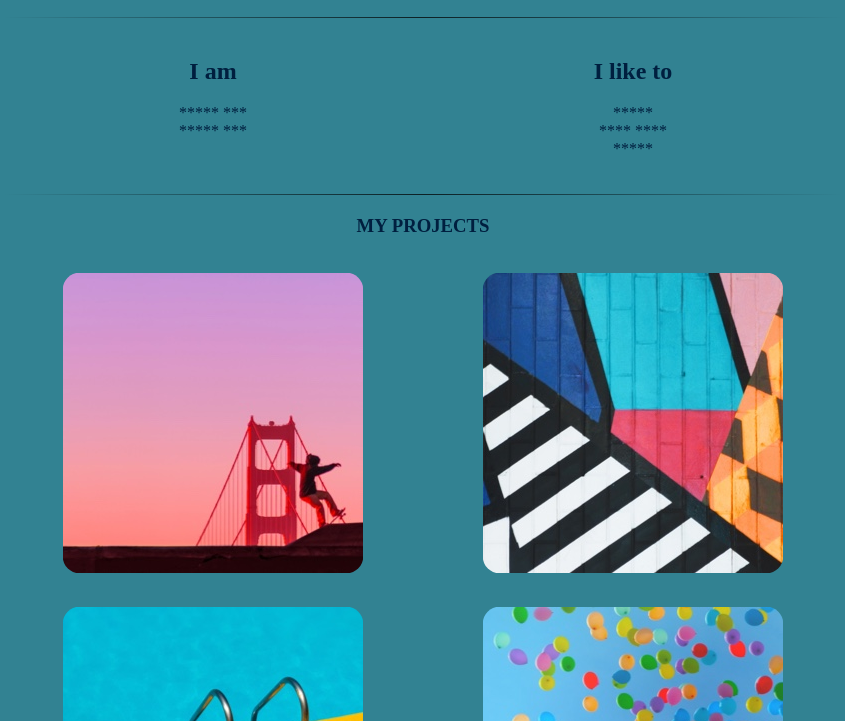
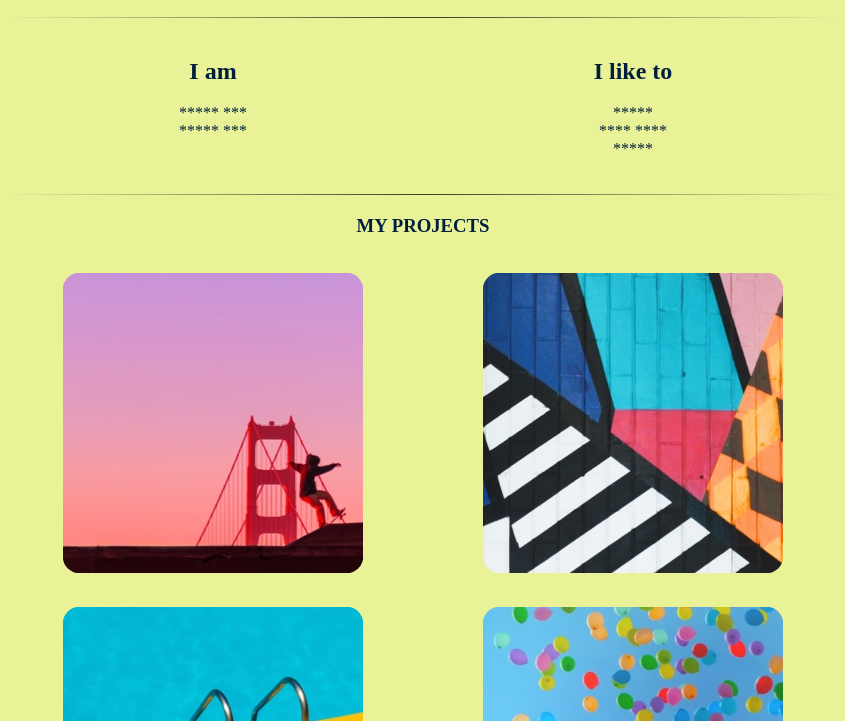
Before and after one commit to WERR-DEBUG/Portfolio-Website, a plain HTML site: page index.html in a window 1280 px wide. Shown: the part 316-1037 px from the top of the page, without its empty margins (217-1062 px from the left). Drawn offline with Linux system fonts and the light colour scheme.

Commit message:
Updated background in Style.css

```diff
--- a/Style.css
+++ b/Style.css
@@ -125,7 +125,7 @@
 
 
   body {
-    background-color: #328292;
+    background-color: #eaf298;
   }
 
   .container > div {
```
